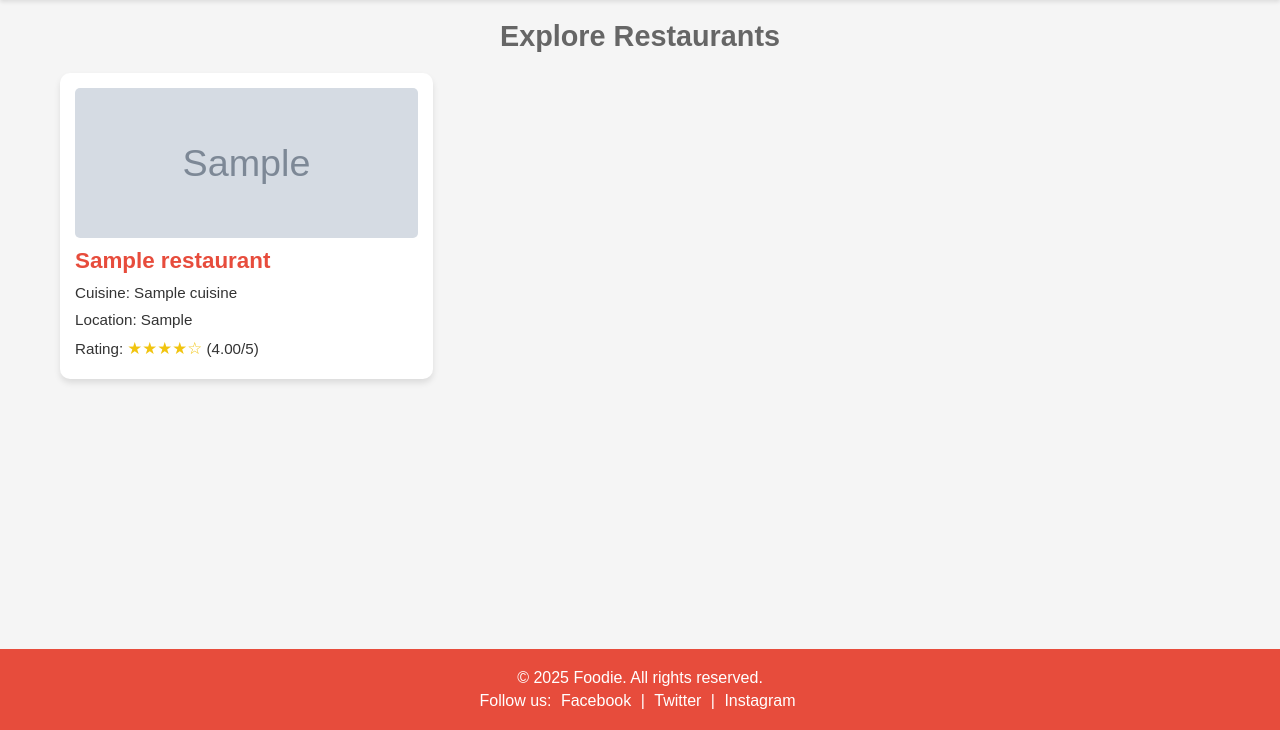
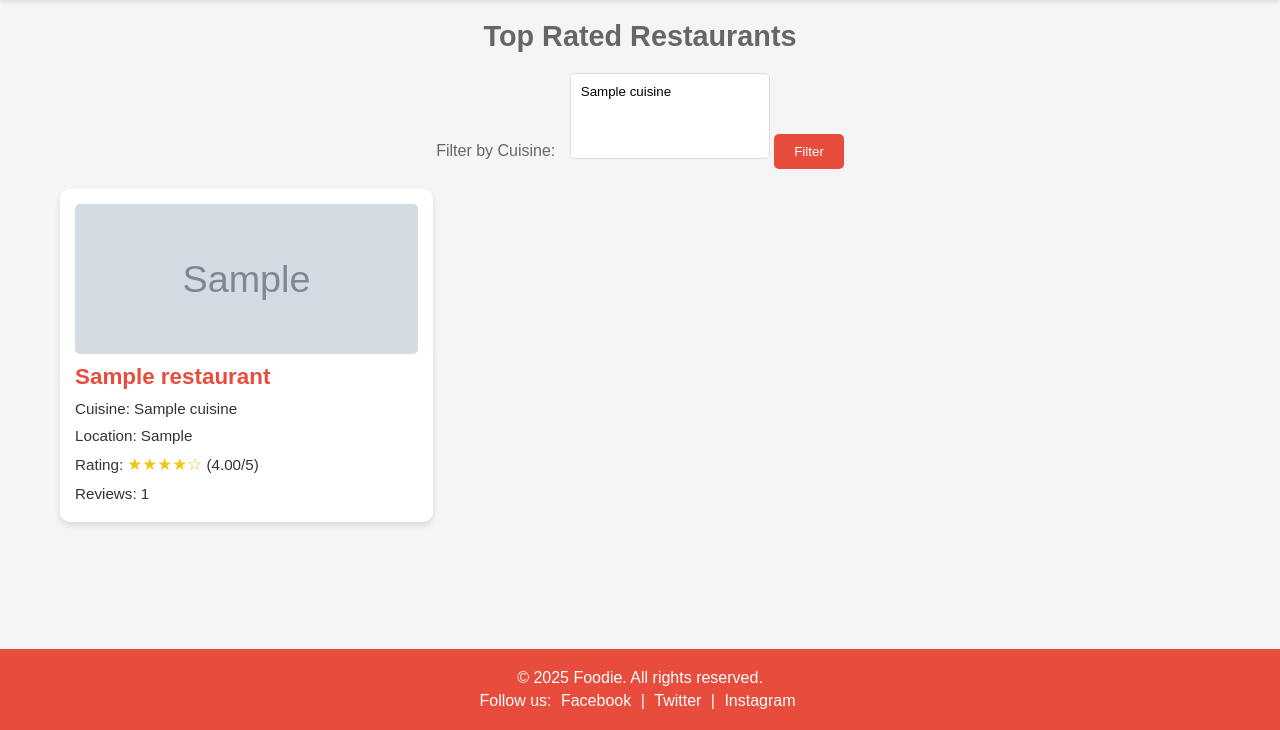
Before and after one commit to JobCorpz/Food-Advisor, a PHP site: page /dashboard.php in a window 1280 px wide. Shown: the part 70-800 px from the top of the page. Run offline with PHP 8.4, Linux system fonts and the light colour scheme; the visitor is signed in with stand-in values (Sample User, id 1); tables that the repository leaves empty or names only in its code hold one stand-in row (values such as "Sample post"); grey boxes marked "Sample" are stand-in pictures.

Commit message:
added filter and pagination

```diff
--- a/dashboard.css
+++ b/dashboard.css
@@ -211,6 +211,57 @@ footer a:hover {
     }
 }
 
+
+/* filter */
+.filter-form {
+    text-align: center;
+    margin-bottom: 20px;
+}
+
+.filter-form label {
+    margin-right: 10px;
+    color: #666;
+}
+
+.filter-form select {
+    padding: 10px;
+    border: 1px solid #ddd;
+    border-radius: 5px;
+    min-width: 200px;
+}
+
+.filter-form button {
+    background-color: #e74c3c;
+    color: white;
+    padding: 10px 20px;
+    border: none;
+    border-radius: 5px;
+    cursor: pointer;
+    transition: transform 0.2s;
+}
+
+.filter-form button:hover {
+    transform: scale(1.05);
+}
+
+.pagination {
+    text-align: center;
+    margin-top: 20px;
+}
+
+.pagination a {
+    padding: 5px 10px;
+    margin: 0 5px;
+    text-decoration: none;
+    color: #e74c3c;
+}
+
+.pagination a.active {
+    background-color: #e74c3c;
+    color: white;
+    border-radius: 5px;
+}
+
 @media (max-width: 480px) {
     .header-left h1 {
         font-size: 1.5em;
--- a/dashboard.php
+++ b/dashboard.php
@@ -12,27 +12,43 @@ try {
     die("Connection failed: " . $e->getMessage());
 }
 
-// Fetch restaurants with dynamic average rating
+// Fetch cuisines for filter
+$cuisines = $pdo->query("SELECT * FROM cuisines ORDER BY name")->fetchAll(PDO::FETCH_ASSOC);
+
+// Handle cuisine filter
+$where = [];
+$params = [];
+if (!empty($_GET['cuisines'])) {
+    $where[] = "r.cuisine_id IN (" . implode(',', array_fill(0, count($_GET['cuisines']), '?')) . ")";
+    $params = array_merge($params, $_GET['cuisines']);
+}
+
 $sql = "
-    SELECT r.*, c.name AS cuisine_name, AVG(re.rating) AS avg_rating
+    SELECT r.*, c.name AS cuisine_name, AVG(re.rating) AS avg_rating, COUNT(re.id) AS review_count
     FROM restaurants r
     JOIN cuisines c ON r.cuisine_id = c.id
     LEFT JOIN reviews re ON r.id = re.restaurant_id
-    GROUP BY r.id, r.name, r.location, r.cuisine_id, r.photo
 ";
+if ($where) {
+    $sql .= " WHERE " . implode(" AND ", $where);
+}
+$sql .= " GROUP BY r.id, r.name, r.location, r.cuisine_id, r.photo
+          ORDER BY avg_rating DESC
+          LIMIT 5";
 $stmt = $pdo->prepare($sql);
-$stmt->execute();
+$stmt->execute($params);
 $restaurants = $stmt->fetchAll(PDO::FETCH_ASSOC);
 
 // Function to display stars
 function displayStars($rating) {
-    $rating = $rating ?: 0; // Default to 0 if null (no reviews)
+    $rating = $rating ?: 0;
     $fullStars = floor($rating);
     $halfStar = ($rating - $fullStars) >= 0.5 ? 1 : 0;
     $emptyStars = 5 - $fullStars - $halfStar;
     return str_repeat('★', $fullStars) . ($halfStar ? '½' : '') . str_repeat('☆', $emptyStars);
 }
 ?>
+
 <!DOCTYPE html>
 <html lang="en">
 <head>
@@ -63,7 +79,18 @@ function displayStars($rating) {
 
     <!-- Body -->
     <main>
-        <h2>Explore Restaurants</h2>
+        <h2>Top Rated Restaurants</h2>
+        <form method="get" class="filter-form">
+            <label for="cuisines">Filter by Cuisine:</label>
+            <select name="cuisines[]" id="cuisines" multiple>
+                <?php foreach ($cuisines as $cuisine): ?>
+                    <option value="<?php echo $cuisine['id']; ?>" <?php echo in_array($cuisine['id'], $_GET['cuisines'] ?? []) ? 'selected' : ''; ?>>
+                        <?php echo htmlspecialchars($cuisine['name']); ?>
+                    </option>
+                <?php endforeach; ?>
+            </select>
+            <button type="submit">Filter</button>
+        </form>
         <div class="restaurant-grid">
             <?php foreach ($restaurants as $restaurant): ?>
                 <a href="restaurant.php?id=<?php echo $restaurant['id']; ?>" class="restaurant-card">
@@ -72,6 +99,7 @@ function displayStars($rating) {
                     <p>Cuisine: <?php echo htmlspecialchars($restaurant['cuisine_name']); ?></p>
                     <p>Location: <?php echo htmlspecialchars($restaurant['location']); ?></p>
                     <p>Rating: <span class="stars"><?php echo displayStars($restaurant['avg_rating']); ?></span> (<?php echo number_format($restaurant['avg_rating'] ?: 0, 2); ?>/5)</p>
+                    <p>Reviews: <?php echo $restaurant['review_count']; ?></p>
                 </a>
             <?php endforeach; ?>
         </div>
```
Also changed, not shown: restaurant.css (+18 -0 lines), restaurant.php (+23 -4 lines).
